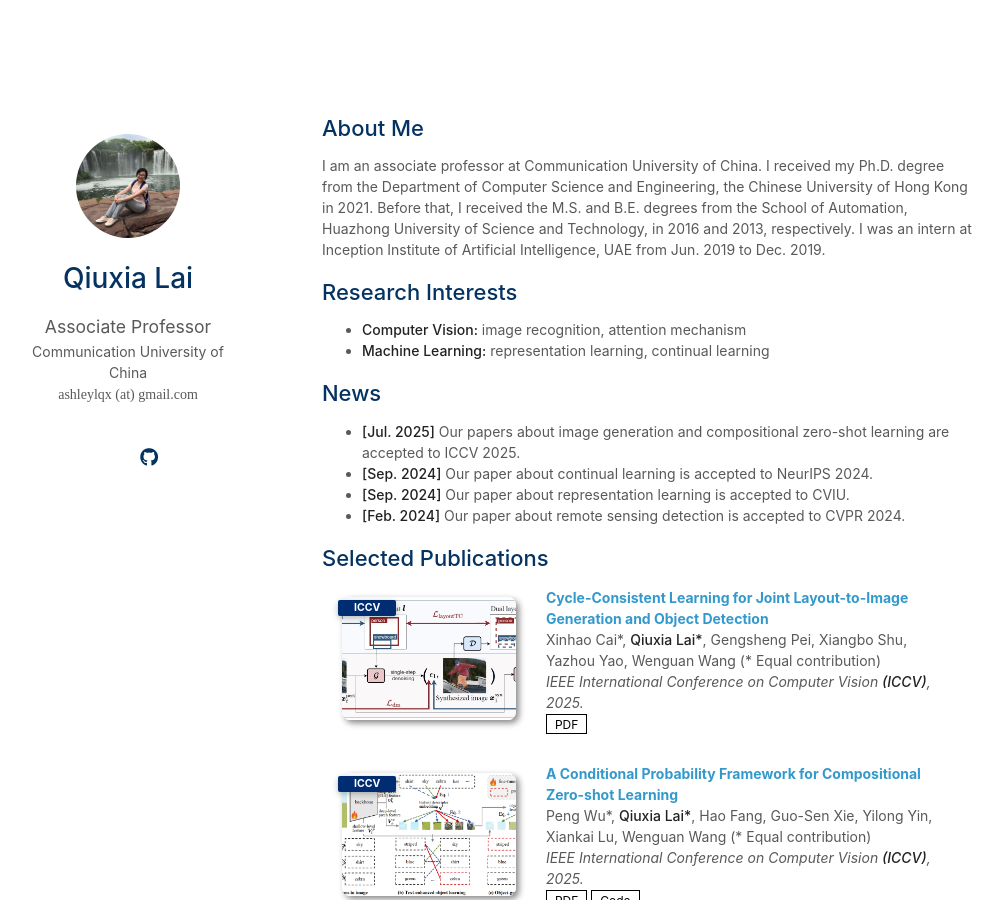
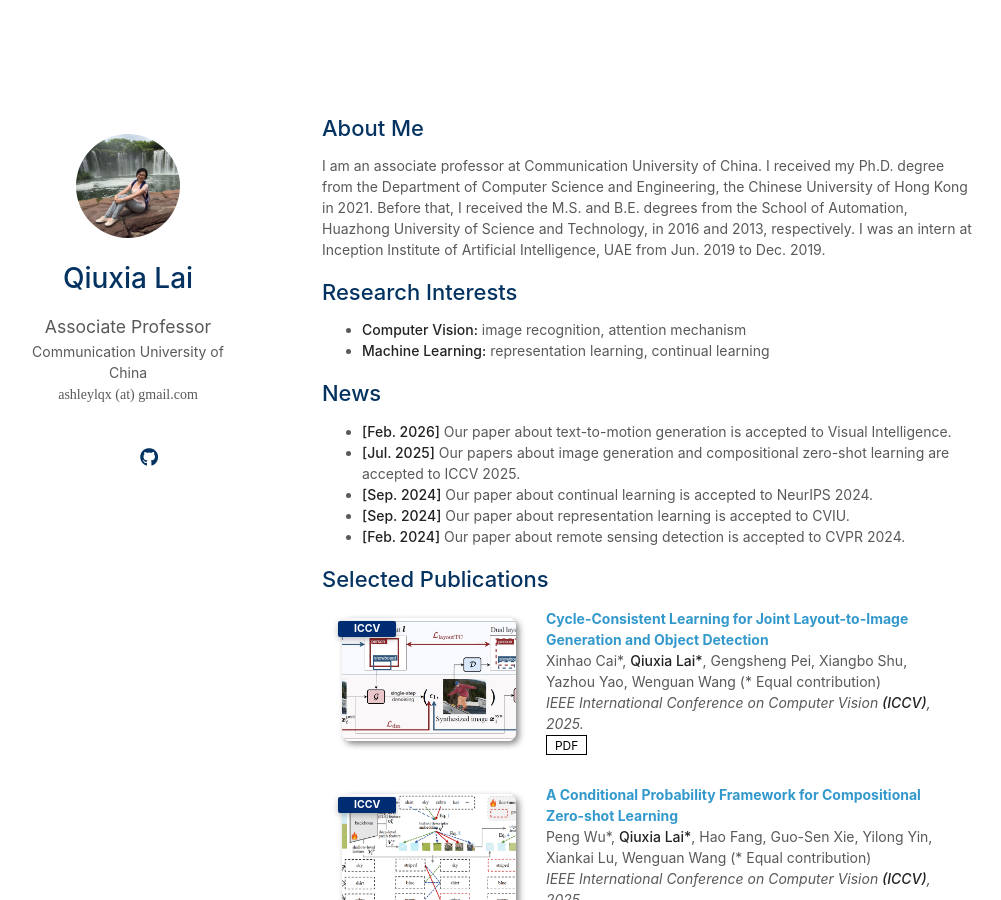
Before and after one commit to ashleylqx/ashleylqx.github.io, a Jekyll site: the page built from index.md, in a window 1280 px wide and 900 px high. Shown: the whole window, without its empty margins (148-1149 px from the left). Built offline with Jekyll 4.4.1, drawn with Linux system fonts in a browser that asks for light colours; a style sheet for code colours, icons or effects is not loaded.

Commit message:
update Visual Intelligence

```diff
--- a/index.md
+++ b/index.md
@@ -12,6 +12,7 @@ I am an associate professor at Communication University of China. I received my
 - **Machine Learning:** representation learning, continual learning
 
 ## News
+- **[Feb. 2026]** Our paper about text-to-motion generation is accepted to Visual Intelligence.
 - **[Jul. 2025]** Our papers about image generation and compositional zero-shot learning are accepted to ICCV 2025.
 <!-- - **[Nov. 2024]** I will serve as a reviewer of CVPR 2025. -->
 - **[Sep. 2024]** Our paper about continual learning is accepted to NeurIPS 2024.
```
